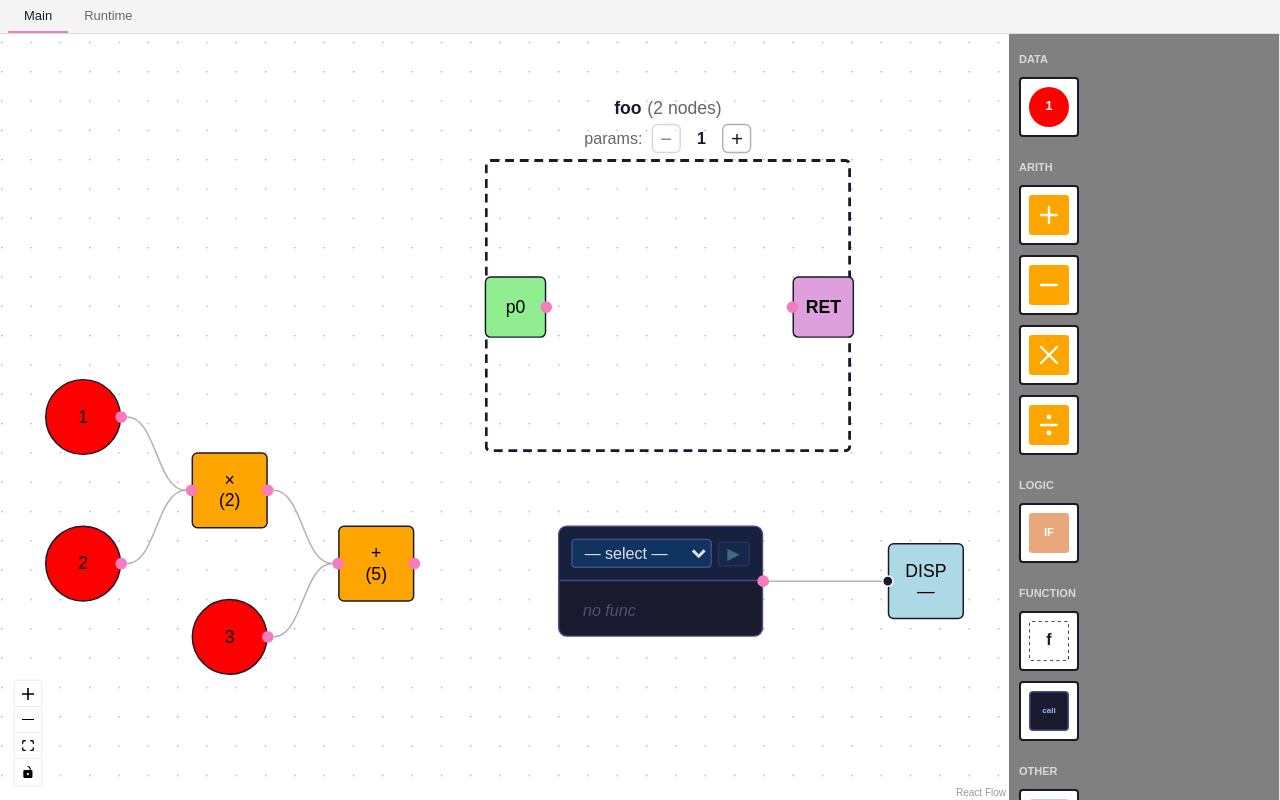
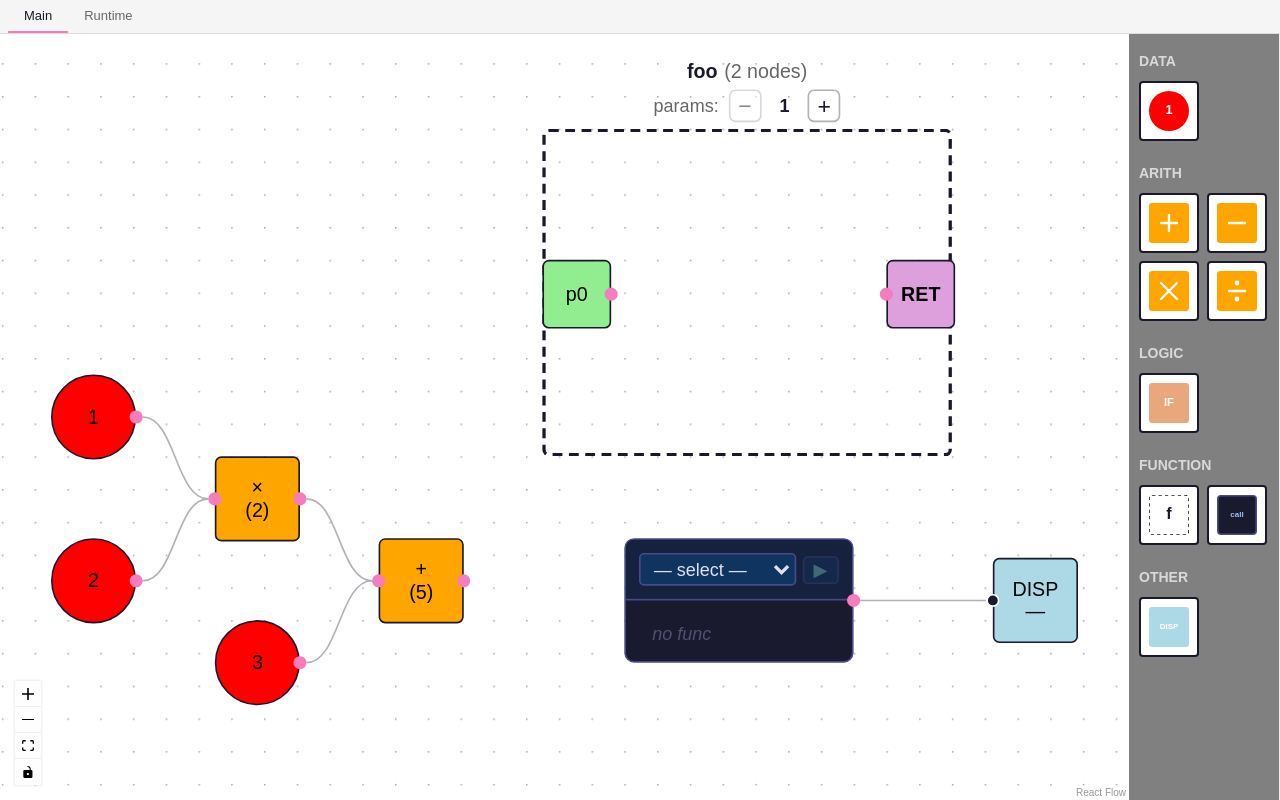
Before and after one commit to maxdarling/vislang-v1, a React (Vite) app: page / in a window 1280 px wide. Built offline with nearby package versions, Linux system fonts and the light colour scheme.

Commit message:
cleanup sidebar

```diff
--- a/src/index.css
+++ b/src/index.css
@@ -104,7 +104,7 @@ body {
 }
 
 .dndflow {
-  flex-direction: column;
+  flex-direction: row;
   display: flex;
   flex-grow: 1;
   height: 100%;
@@ -115,6 +115,7 @@ body {
   padding: 15px 10px;
   font-size: 12px;
   background: grey;
+  max-width: 130px;
 }
 
 .dndflow aside .description {
@@ -123,14 +124,17 @@ body {
 
 .dndflow aside .node-category {
   margin-bottom: 20px;
+  display: flex;
+  flex-wrap: wrap;
+  gap: 8px;
 }
 
 .dndflow aside .category-header {
+  width: 100%;
   font-weight: bold;
-  font-size: 11px;
+  font-size: 14px;
   text-transform: uppercase;
   color: rgba(255, 255, 255, 0.7);
-  margin-bottom: 8px;
   padding: 4px 0;
 }
 
@@ -140,7 +144,6 @@ body {
   padding: 4px;
   border: 2px solid #1a192b;
   border-radius: 4px;
-  margin-bottom: 10px;
   display: flex;
   justify-content: center;
   align-items: center;
@@ -666,14 +669,3 @@ body {
   flex-grow: 1;
   height: 100%;
 }
-
-@media screen and (min-width: 768px) {
-  .dndflow {
-    flex-direction: row;
-  }
-
-  .dndflow aside {
-    width: 20%;
-    max-width: 250px;
-  }
-}
```
